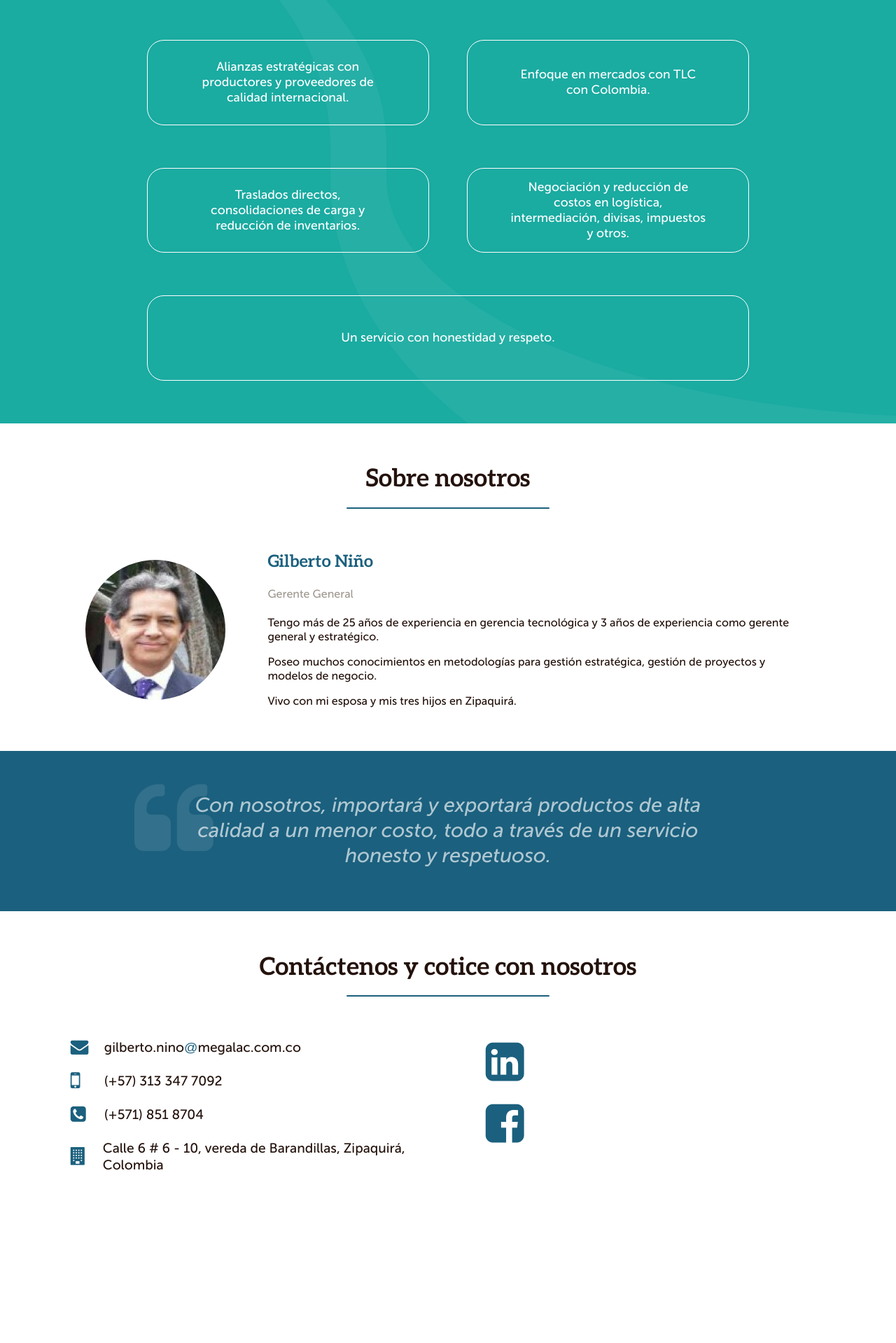
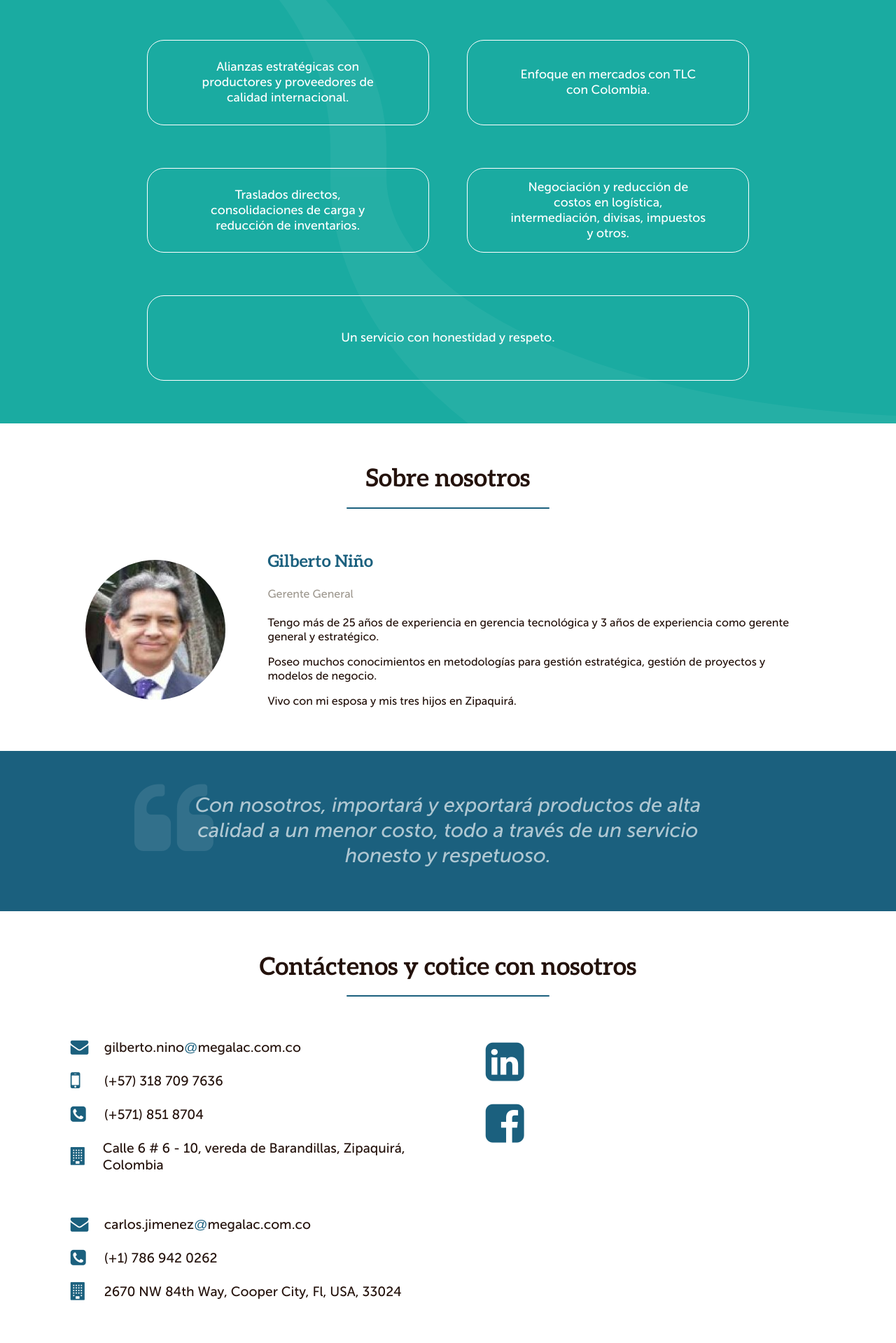
Before and after one commit to Ruluk/megalac.github.io, a Jekyll site: the page built from index.md, in a window 1280 px wide. Shown: the part 1897-3816 px from the top of the page at 70% size. Built offline with Jekyll 4.4.1, drawn with Linux system fonts in a browser that asks for light colours; before the commit the page ends 3635 px from its top, so only the background shows below that.

Commit message:
Update contact info.
Includes adding contact info for the USA.

Signed-off-by: Juan Carlos <Ruluk@users.noreply.github.com>

```diff
--- a/_config.yml
+++ b/_config.yml
@@ -1,6 +1,5 @@
 # Site settings
 title: Megalac - Importación y exportación de lácteos y derivados
-email: gilberto.nino@megalac.com.co
 description: > # this means to ignore newlines until "url:"
   ¿Necesita importar o exportar en Colombia leche en polvo o productos lácteos
   o ganaderos? Con Megalac reducirá costos y aumentará su productividad.
@@ -96,6 +95,13 @@ social_networks:
     fa_icon: facebook-square
     url: //fb.me/megalacsas
     title: Facebook
-address: "Calle 6 # 6 - 10, vereda de Barandillas, Zipaquirá, Colombia"
-phone: (+571) 851 8704
-cellphone: (+57) 313 347 7092
+contacts:
+  -
+    address: "Calle 6 # 6 - 10, vereda de Barandillas, Zipaquirá, Colombia"
+    email: gilberto.nino@megalac.com.co
+    phone: (+571) 851 8704
+    cellphone: (+57) 318 709 7636
+  -
+    address: "2670 NW 84th Way, Cooper City, Fl, USA, 33024"
+    email: carlos.jimenez@megalac.com.co
+    phone: (+1) 786 942 0262
--- a/_includes/footer.html
+++ b/_includes/footer.html
@@ -1,32 +1,35 @@
 <footer>
   <h2>Contáctenos y cotice con nosotros</h2>
   <div class="contact-data">
+    {% for contact in site.contacts %}
     <ul>
-      {% if site.email %}
+      {% if contact.email %}
       <li><i class="fa fa-lg fa-envelope" aria-hidden="true"></i>
-        <a href="mailto:{{ site.email }}">
-          {{ site.email | split : '@' | first }}<span class="email-at">@</span>{{ site.email | split : '@' | last }}
+        <a href="mailto:{{ contact.email }}">
+          {% assign split_email = contact.email | split : '@' %}
+          {{ split_email | first }}<span class="email-at">@</span>{{ split_email | last }}
         </a>
       </li>
       {% endif %}
-      {% if site.cellphone %}
+      {% if contact.cellphone %}
       <li><i class="fa fa-xl fa-mobile" aria-hidden="true"></i>
-        <a href="tel:{{ site.cellphone | replace : ')', '' | replace : '(', '' | replace : ' ', '' }}">
-          {{ site.cellphone }}
+        <a href="tel:{{ contact.cellphone | replace : ')', '' | replace : '(', '' | replace : ' ', '' }}">
+          {{ contact.cellphone }}
         </a></li>
       {% endif %}
-      {% if site.phone %}
+      {% if contact.phone %}
       <li><i class="fa fa-lg fa-phone-square" aria-hidden="true"></i>
-        <a href="tel:{{ site.phone | replace : ')', '' | replace : '(', '' | replace : ' ', '' }}">
-          {{ site.phone }}
+        <a href="tel:{{ contact.phone | replace : ')', '' | replace : '(', '' | replace : ' ', '' }}">
+          {{ contact.phone }}
         </a></li>
       {% endif %}
-      {% if site.address %}
+      {% if contact.address %}
       <li><i class="fa fa-lg fa-building" aria-hidden="true"></i>
-        {{ site.address }}
+        {{ contact.address }}
       </li>
       {% endif %}
     </ul>
+    {% endfor %}
   </div>
   <div class="contact-social-media">
     <ul>
--- a/_sass/_megalac.scss
+++ b/_sass/_megalac.scss
@@ -377,6 +377,10 @@ footer {
     list-style: none;
   }
 
+  ul + ul {
+    margin-top: $spacing-unit;
+  }
+
   li + li {
     margin-top: $spacing-small-unit;
   }
```
